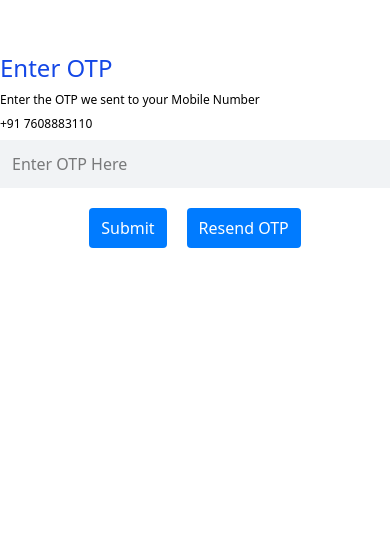
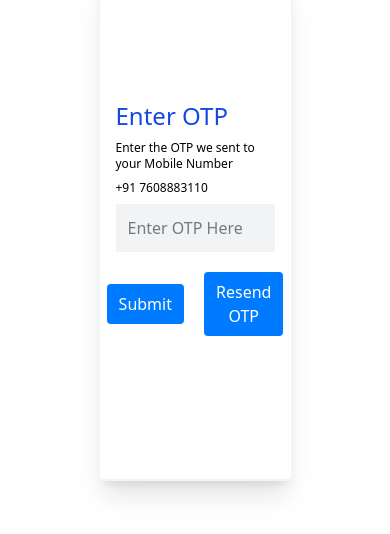
Before and after one commit to stutikantasahoo01/Login-Page, a React (Vite) app: page /Login-Page/otp-verify in a window 390 px wide. Shown: the part 194-728 px from the top of the page. Built offline with nearby package versions, Linux system fonts and the light colour scheme.

Commit message:
Change some changes to make responsive

```diff
--- a/src/App.jsx
+++ b/src/App.jsx
@@ -8,7 +8,7 @@ const App = () => {
   return (
     <div
       // style={{ height: "600px", width: "600px", backgroundColor: "green" }}
-      className="Form-Box w-3xl max-w-3xl h-[80%] sm:h-screen sm:w-full"
+      className="Form-Box min-h-screen w-full flex justify-center items-center"
     >
       <Routes>
         <Route path="/" element={<Loginpage />} />
--- a/src/Pages/Dashboard.jsx
+++ b/src/Pages/Dashboard.jsx
@@ -1,6 +1,6 @@
 const Dashborad = () => {
   return (
-    <div className="flex flex-col w-full h-full  items-center justify-center bg-blue-200">
+    <div className="flex flex-col w-[60%] min-h-[50vh] text-center p-4 items-center justify-center bg-blue-200">
       <h1 className="text-2xl font-bold">Hello ! User</h1>
       <h2 className="text-2xl font-bold">This is the Home page</h2>
     </div>
--- a/src/Pages/Loginpage.jsx
+++ b/src/Pages/Loginpage.jsx
@@ -12,15 +12,15 @@ const Loginpage = () => {
   const ShowPassword = () => setActiveTab("Password");
   const ShowOtp = () => setActiveTab("Otp");
   return (
-    <div className="flex flex-col items-center justify-center h-full w-full p-5">
-      <h1 className="text-2xl mt-3 mb-3 font-sembold">Login to continue</h1>
+    <div className="flex flex-col items-center justify-centermin-h-[70vh] w-[50%] p-5">
+      <h1 className="text-2xl mt-3 mb-2 font-sembold">Login to continue</h1>
       <h2 className="text-black text-lg mb-3 text-center font-normal">
         Don't have An account with us ?
         <a className="text-blue-700 text-lg font-normal" href="#">
           Click Here To Register
         </a>
       </h2>
-      <div className="flex items-center justify-center gap-2 w-[65%]  mb-2 mt-5">
+      <div className="flex items-center justify-center gap-2 w-[65%]  mb-2 mt-3">
         <button
           className={` text-black text-lg py-2 px-2  w-1/2 ${ActiveTab === "Password" ? ActiveButtonStyle : inactiveButtonStyle}`}
           onClick={ShowPassword}
--- a/src/Pages/OtpVerification.jsx
+++ b/src/Pages/OtpVerification.jsx
@@ -31,8 +31,8 @@ const OtpVerification = () => {
     console.log("Otp Button Clicked");
   };
   return (
-    <div className="w-full h-full">
-      <div className=" h-[80%] otp-container flex flex-col justify-center gap-2">
+    <div className="w-full h-screen flex justify-center items-center ">
+      <div className=" w-[50%] h-[60%] otp-container flex flex-col justify-center gap-2 border-gray-100 shadow-xl border-2 rounded p-4">
         <h2 className="text-blue-700 text-2xl font-medium ">Enter OTP</h2>
         <h3 className="text-black text-xs font-medium">
           Enter the OTP we sent to your Mobile Number
--- a/src/components/Password.jsx
+++ b/src/components/Password.jsx
@@ -34,9 +34,10 @@ const Password = (props) => {
       return false;
     }
     if (!UserIdPattern.test(value)) {
+      setInputValidation(false);
       return false;
     }
-    if (UsvalueerId.includes(" ")) {
+    if (value.includes(" ")) {
       setInputValidation(false);
       return false;
     }
@@ -118,7 +119,7 @@ const Password = (props) => {
           onChange={(elem) => {
             const newValue = elem.target.value;
             setUserId(newValue);
-            inputFildValidation();
+            inputFildValidation(newValue);
           }}
           placeholder="User Id"
           id="User-Id"
```
